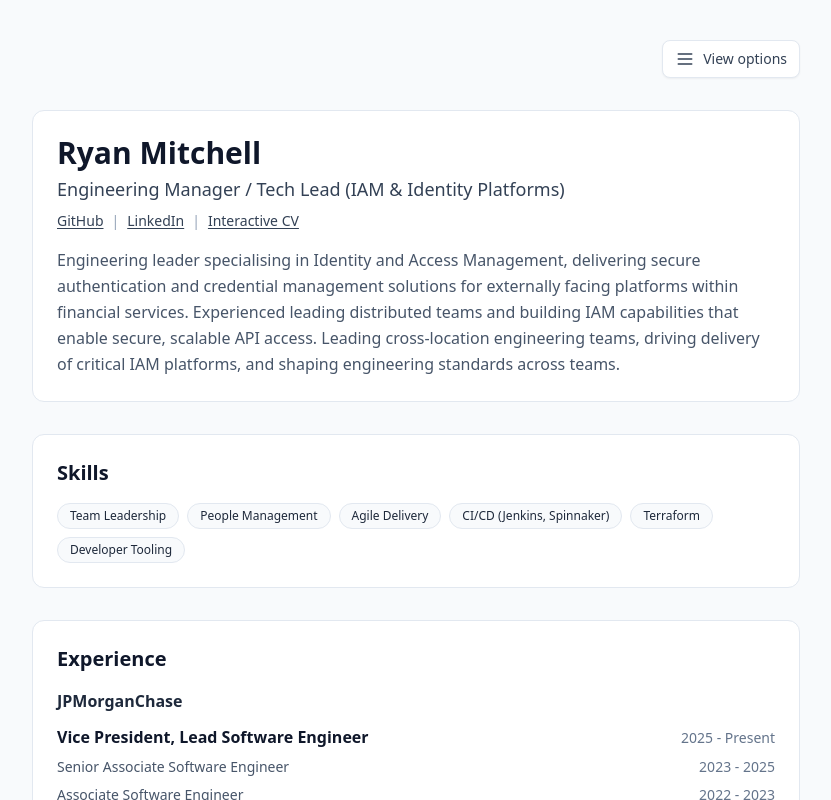
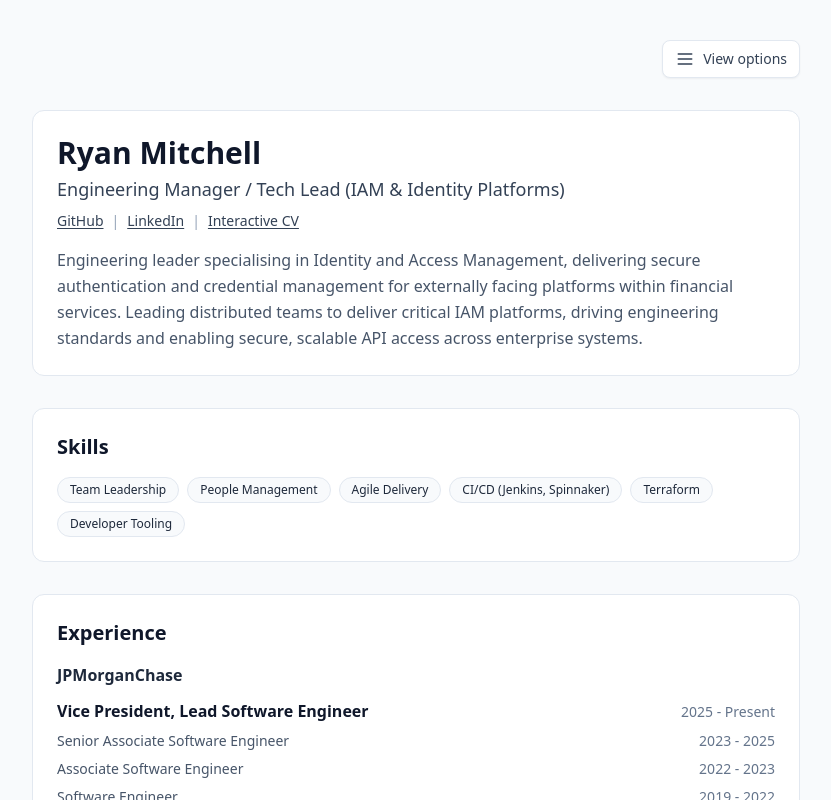
Before and after one commit to ryan-mitchell-code/cv, a React (Vite) app: page / in a window 1280 px wide. Shown: the top 800 px of the page, without its empty margins (224-1055 px from the left). Built offline with nearby package versions, Linux system fonts and the light colour scheme.

Commit message:
cv-011 Ensure consistent profile switching modes

```diff
--- a/src/data/profile.ts
+++ b/src/data/profile.ts
@@ -7,11 +7,11 @@ export const profile: Profile = {
   summaries: [
     {
       text:
-        "Engineering leader specialising in Identity and Access Management, delivering secure authentication and credential management solutions for externally facing platforms within financial services. Experienced leading distributed teams and building IAM capabilities that enable secure, scalable API access.",
+        "Engineering leader specialising in Identity and Access Management, delivering secure authentication and credential management for externally facing platforms within financial services.",
     },
     {
       text:
-        "Leading cross-location engineering teams, driving delivery of critical IAM platforms, and shaping engineering standards across teams.",
+        "Leading distributed teams to deliver critical IAM platforms, driving engineering standards and enabling secure, scalable API access across enterprise systems.",
       modes: ["manager"],
     },
     {
@@ -21,7 +21,7 @@ export const profile: Profile = {
     },
     {
       text:
-        "Specialist in IAM, including SSO, OAuth-based credential management, step-up authentication, and secure access patterns for external APIs.",
+        "Specialist in IAM, including SSO, OAuth-based credential management, step-up authentication, and secure access patterns for externally facing APIs.",
       modes: ["iam"],
     },
   ],
```
